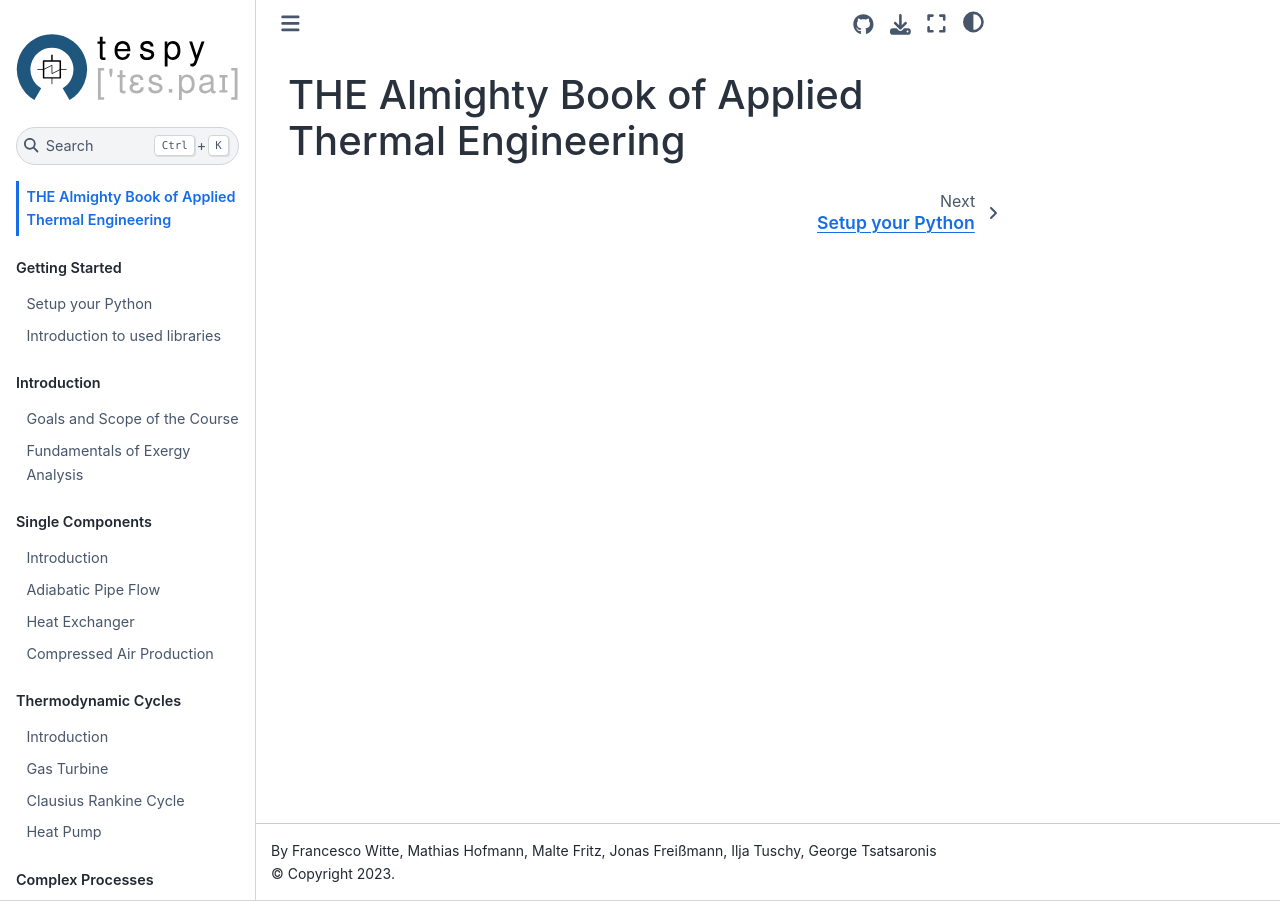
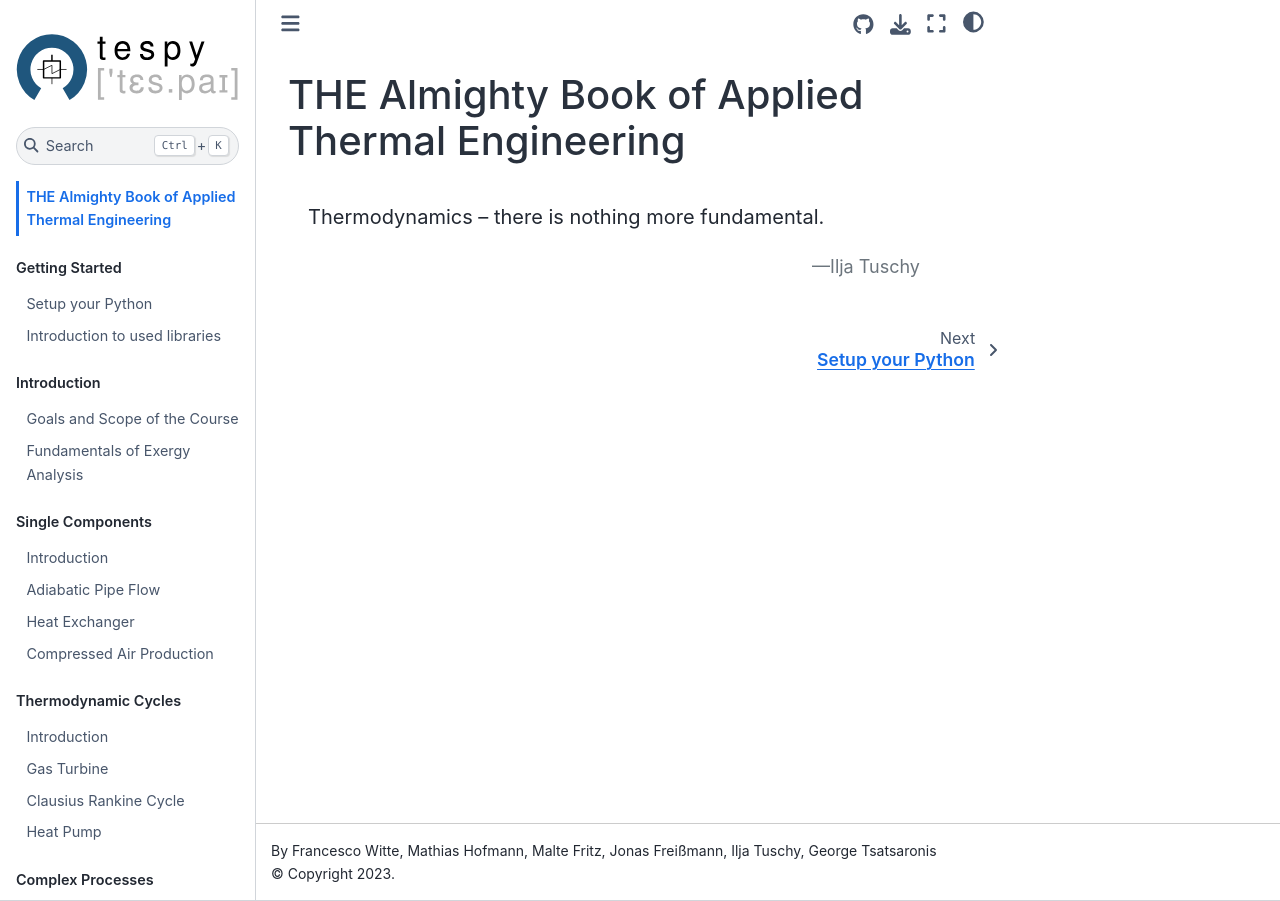
Before and after one commit to fwitte/TESPy_teaching_exergy, a Jupyter Book: the page built from book/index.md, in a window 1280 px wide. Built offline with Jupyter Book 1.0.4 settings and Sphinx 7.4.7 and the Sphinx Book theme 1.1.4, drawn with Linux system fonts in a browser that asks for light colours.

````diff
--- a/book/index.md
+++ b/book/index.md
@@ -1 +1,7 @@
 # THE Almighty Book of Applied Thermal Engineering
+
+```{epigraph}
+Thermodynamics -- there is nothing more fundamental.
+
+-- Ilja Tuschy
+```
````
Also changed, not shown: book/single-components/heat-exchanger.ipynb.
